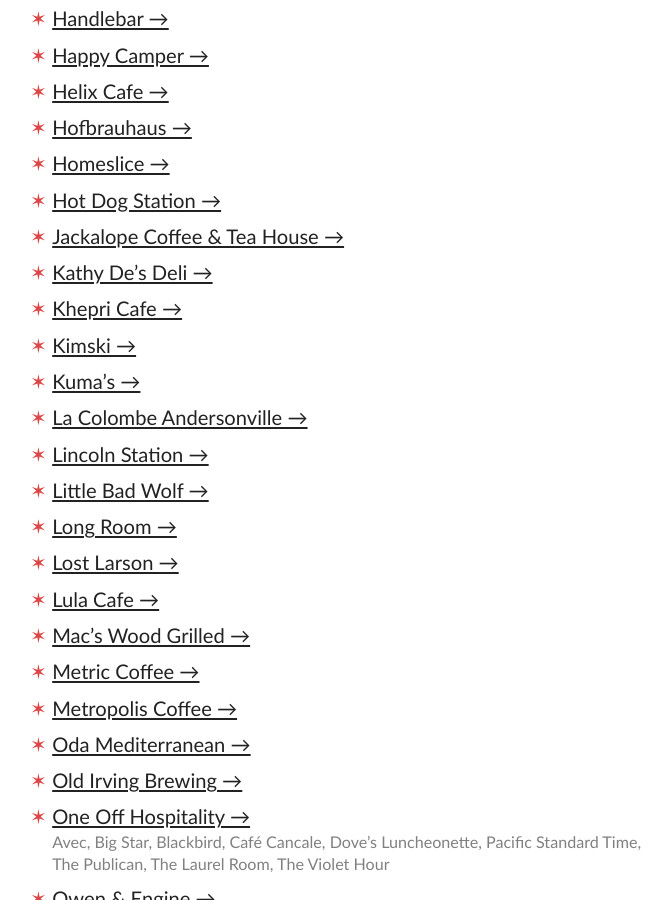
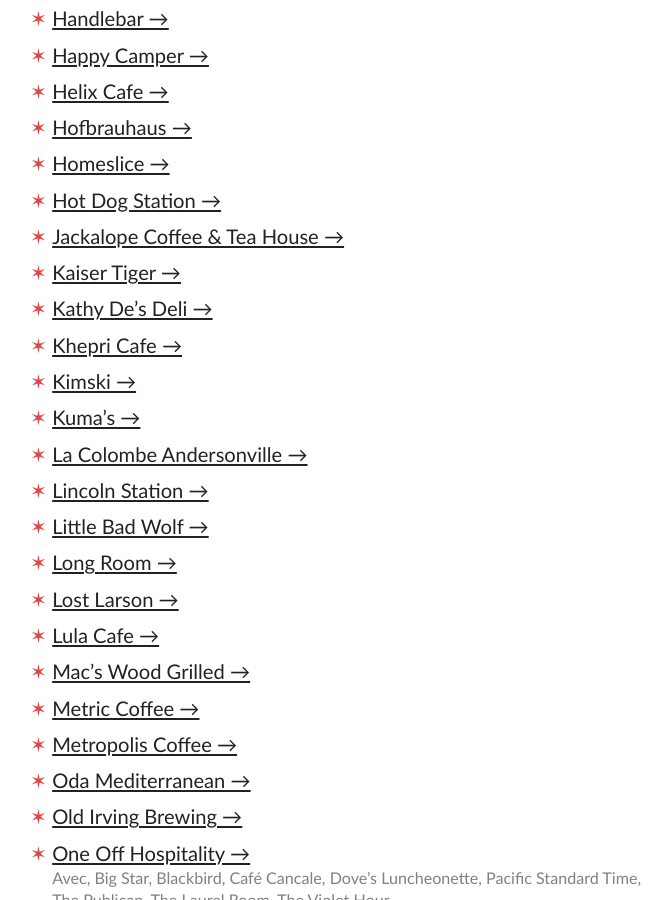
Before and after one commit to spencertweedy/chicagoservicerelief, a Jekyll site: the page built from index.html, in a window 1280 px wide and 900 px high, scrolled down 5617 px. Shown: the whole window, without its empty margins (290-962 px from the left). Built offline with Jekyll 4.4.1, drawn with Linux system fonts in a browser that asks for light colours.

Commit message:
add kaiser tiger

```diff
--- a/_data/establishments.yml
+++ b/_data/establishments.yml
@@ -612,3 +612,6 @@
 - title: Longman & Eagle
   url: https://www.gofundme.com/f/828bkc-longman-amp-eagle-relief-fund
   type: bar
+- title: Kaiser Tiger
+  url: https://www.gofundme.com/f/kaiser-tiger-relief-fund
+  type: restaurant
```
